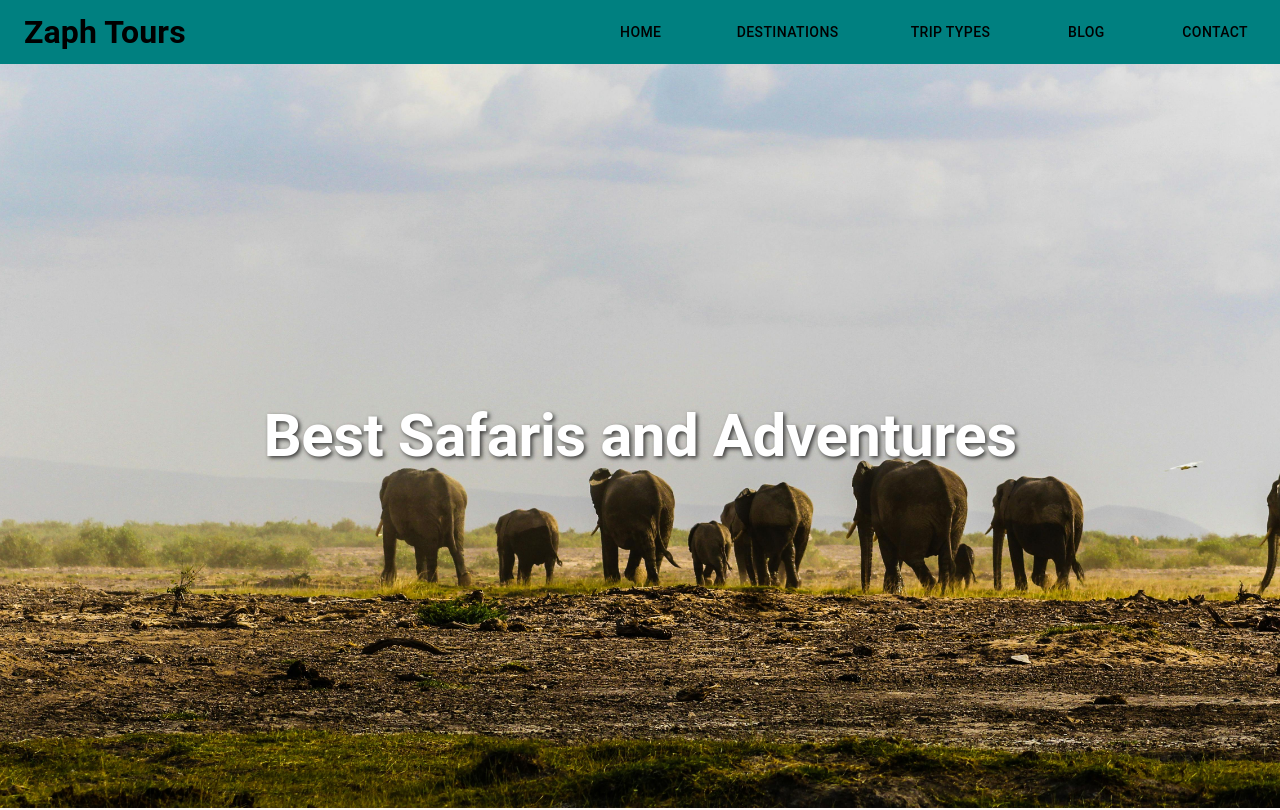
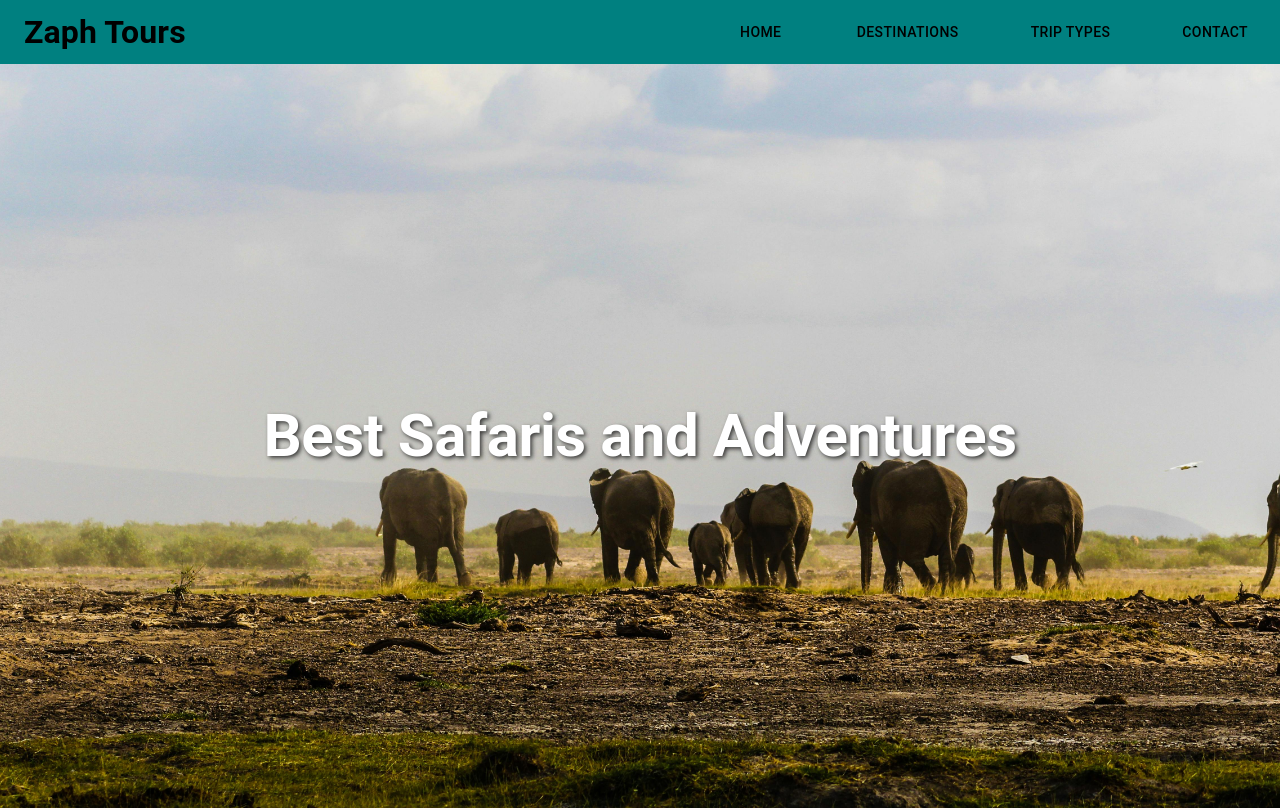
Before and after one commit to rick868/zaph-tours, a React (Vite) app: page / in a window 1280 px wide. Shown: the top 810 px of the page. Built offline with nearby package versions, Linux system fonts and the light colour scheme.

Commit message:
made a few adjustments

```diff
--- a/src/components/navbar.tsx
+++ b/src/components/navbar.tsx
@@ -38,7 +38,6 @@ export function Navbar () {
                     <Button color="inherit" component={Link} to="/">Home</Button>
                     <Button color="inherit" component={Link} to="/destinations">Destinations</Button>
                     <Button color="inherit" component={Link} to="/trip-types">Trip Types</Button>
-                    <Button color="inherit" component={Link} to="/blog">Blog</Button>
                     <Button color="inherit" component={Link} to="/contact">Contact</Button>
                         </Box>
                 </Box>
```
